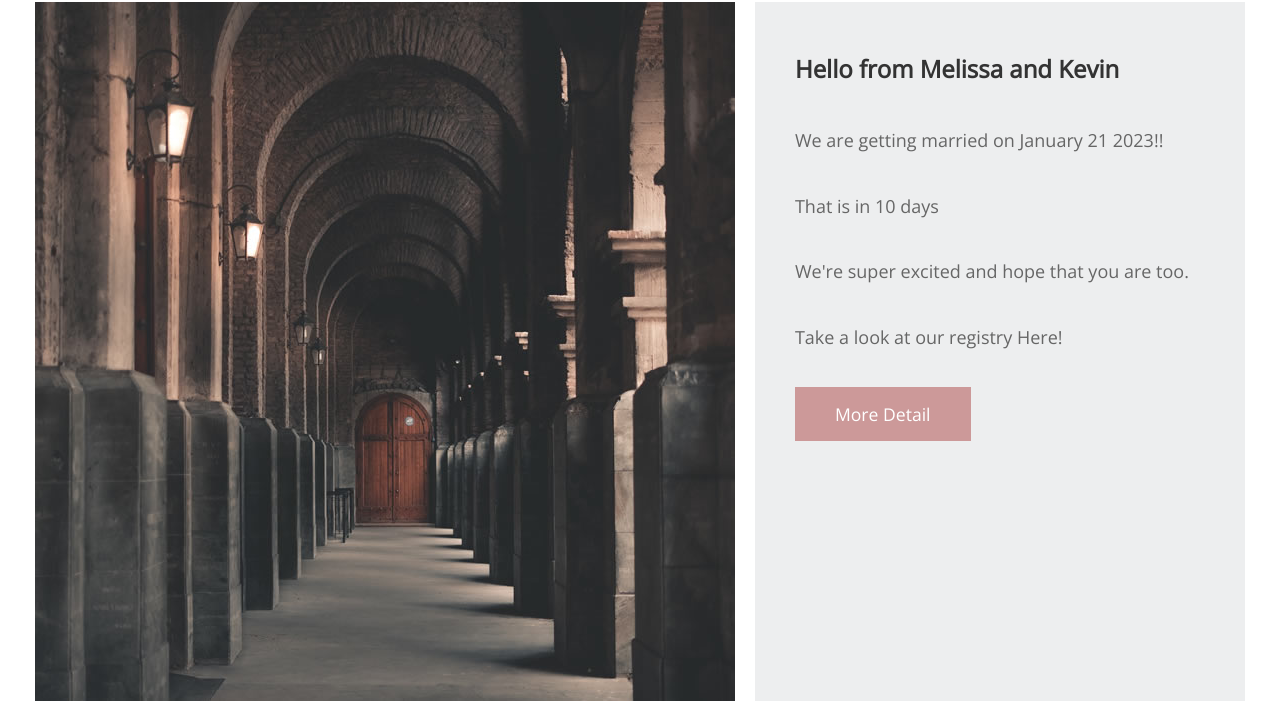
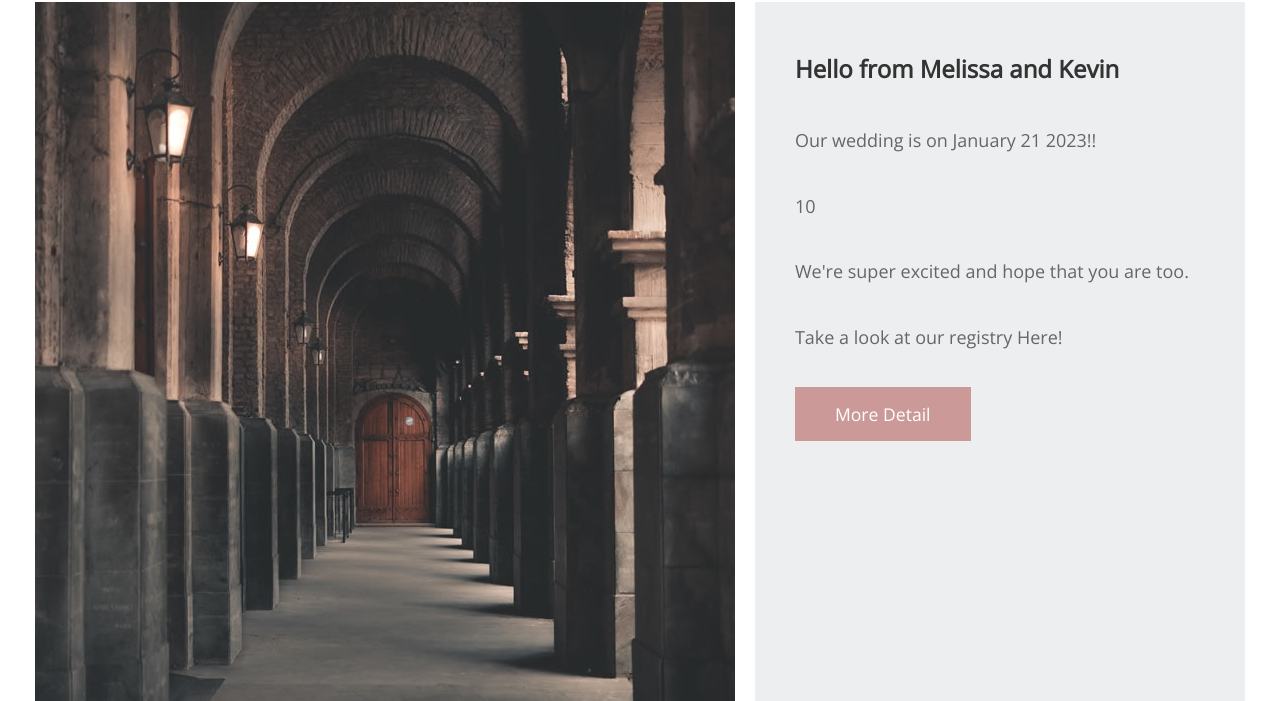
Before and after one commit to kjblanchard/devops, a Flask app: template images/flask/templates/index.html in a window 1280 px wide. Shown: the part 228-929 px from the top of the page. Run offline with Flask 2, Linux system fonts and the light colour scheme; the template is opened without the code that fills it: most values are stand-ins (such as "Sample title", 1, 10 or a date in 2020).

Commit message:
Update wedding text

```diff
--- a/images/flask/templates/index.html
+++ b/images/flask/templates/index.html
@@ -66,8 +66,8 @@ https://templatemo.com/tm-544-comparto
                 </div>
                 <article class="tm-section-1-r tm-bg-color-8">
                     <h2 class="tm-mb-2 tm-title-color">Hello from Melissa and Kevin</h2>
-                    <p>We are getting married on January 21 2023!!</p>
-                    <p>That is in {{ days }} days</p>
+                    <p>Our wedding is on January 21 2023!!</p>
+                    <p>{{ days }}</p>
                     <p>We're super excited and hope that you are too.</p>
                     <p>Take a look at our registry <a href="https://www.amazon.com/wedding/share/blanchardhaapala">Here!</a></p>
 
```
Also changed, not shown: images/flask/main.py (+6 -3 lines).
